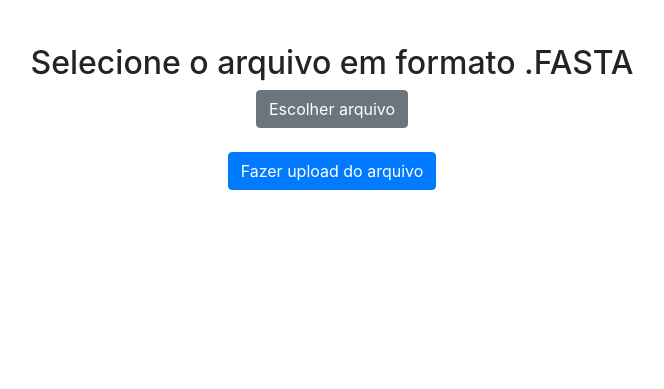
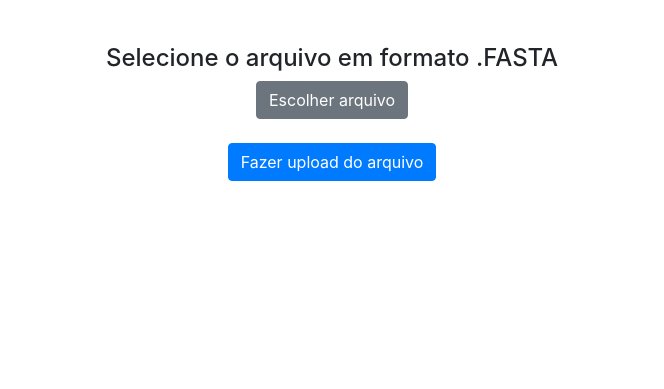
Before and after one commit to JaimeGAlves/IniciacaoCientifica, a Django app: page / in a window 1280 px wide. Shown: the part 56-445 px from the top of the page, without its empty margins (308-972 px from the left). Run offline with Django 4.2, Linux system fonts and the light colour scheme; some libraries are stand-ins or nearby versions.

Commit message:
correção dos arquivos

```diff
--- a/backend/urls.py
+++ b/backend/urls.py
@@ -21,5 +21,4 @@ from backend.core import views
 urlpatterns = [
     path("admin/", admin.site.urls),
     path("", views.home, name="home"),
-    path('automodel/', views.start_automodel, name='automodel')
 ]
--- a/frontend/templates/core/home.html
+++ b/frontend/templates/core/home.html
@@ -10,7 +10,8 @@
         <link rel="stylesheet" href="https://stackpath.bootstrapcdn.com/bootstrap/4.1.3/css/bootstrap.min.css" integrity="sha384-MCw98/SFnGE8fJT3GXwEOngsV7Zt27NXFoaoApmYm81iuXoPkFOJwJ8ERdknLPMO" crossorigin="anonymous">
 
         <title>Integra pHLA3D</title>
-    <link rel="shortcut icon" type="image/png" href="{% static 'static/favicon.png' %}"/>  </head>
+        <link rel="shortcut icon" type="image/png" href="{% static 'static/favicon.ico' %}"/>
+    </head>
     <body>
         <nav class="navbar fixed-top" style="background-color: #344058;">
             <div class="float-left" style="padding-left: 6px;">
@@ -21,7 +22,7 @@
         <div class="container text-center" style="margin-top: 100px;">
             <form>
                 <div class="text-center">
-                <h2 class="page-title">Selecione o arquivo em formato .FASTA</h2>
+                    <h4 class="page-title">Selecione o arquivo em formato .FASTA</h4>
                     <label for="file-upload" class="btn btn-secondary">
                         <input id="file-upload" type="file" style="display:none;">
                         Escolher arquivo
@@ -30,15 +31,6 @@
                 </div>
             </form>
         </div>
-
-    <script>
-        const fileUpload = document.getElementById("file-upload");
-        const fileName = document.getElementById("file-name");
-
-        fileUpload.addEventListener("change", function () {
-            fileName.innerText = this.value.split("\\").pop();
-        });
-    </script>
 
         <div class="text-center">
             <button type="button" class="btn btn-primary" data-toggle="button" aria-pressed="false" autocomplete="off">
```
Also changed, not shown: frontend/static/favicon.ico (renamed from frontend/static/logo.ico), 2 other files. Lines whose indentation alone changed are shown as unchanged.
